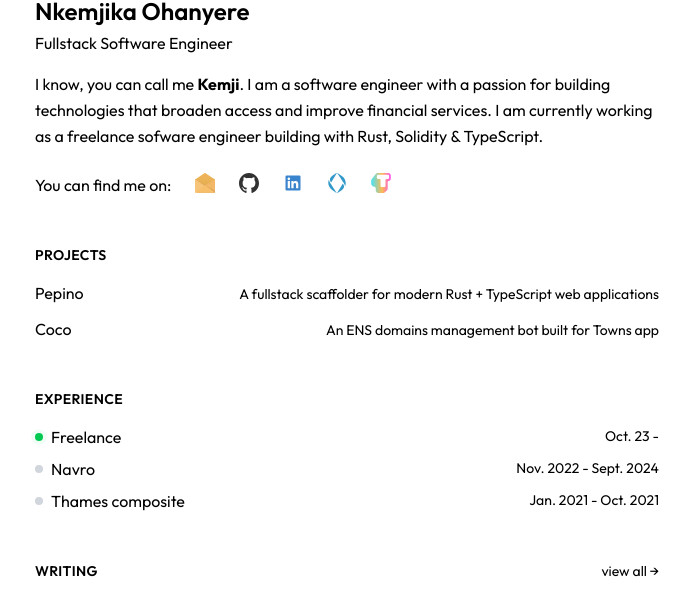
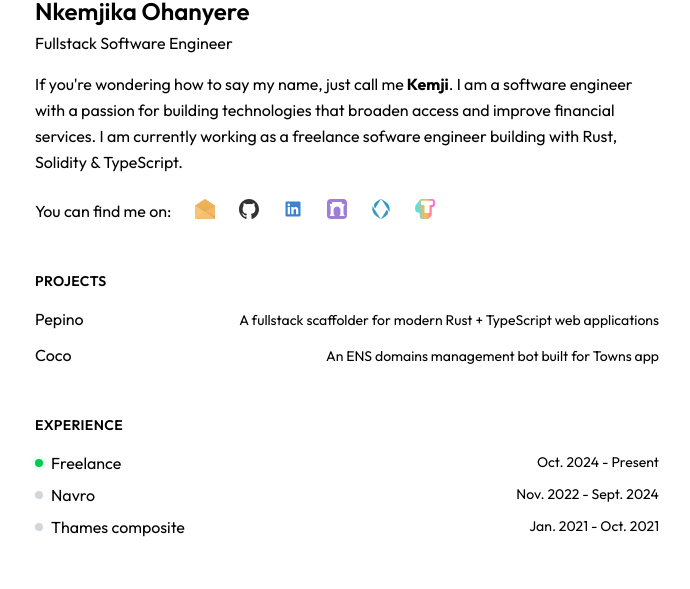
Before and after one commit to Nkemjikanma/v3, a React (Vite) app in the folder client/: page / in a window 1280 px wide. Shown: the part 129-718 px from the top of the page, without its empty margins (293-983 px from the left). Built offline with nearby package versions, Linux system fonts and the light colour scheme; no server answers.

Commit message:
chore: update bio

```diff
--- a/client/src/lib/constants.ts
+++ b/client/src/lib/constants.ts
@@ -14,12 +14,13 @@ export const experiences = [
   {
     discStyle: "Present",
     name: "Freelance",
-    duration: "Oct. 23 - ",
+    duration: "Oct. 2024 - Present ",
   },
   {
     discStyle: "Past",
     name: "Navro",
     duration: "Nov. 2022 - Sept. 2024",
+    url: "https://navro.com/",
   },
   {
     discStyle: "Past",
@@ -137,11 +138,11 @@ export const socials = [
     logo: "/images/logos/linkedin.svg",
     profile: "https://www.linkedin.com/in/nkemjika-ohanyere/",
   },
-  // {
-  //   name: "Farcaster",
-  //   logo: "/images/logos/farcaster.svg",
-  //   profile: "https://warpcast.com/nkemjika",
-  // },
+  {
+    name: "Farcaster",
+    logo: "/images/logos/farcaster.svg",
+    profile: "https://warpcast.com/nkemjika",
+  },
   {
     name: "ENS",
     logo: "/images/logos/ens1.svg",
--- a/client/src/routes/index.tsx
+++ b/client/src/routes/index.tsx
@@ -19,11 +19,11 @@ function Landing() {
         <h1 className="text-2xl font-outfitSemiBold">Nkemjika Ohanyere</h1>
         <p className="text-black mt-1">Fullstack Software Engineer</p>
         <p className="text-black mt-4 leading-relaxed">
-          I know, you can call me <span className="font-outfitBold">Kemji</span>
-          . I am a software engineer with a passion for building technologies
-          that broaden access and improve financial services. I am currently
-          working as a freelance sofware engineer building with Rust, Solidity &
-          TypeScript.
+          If you're wondering how to say my name, just call me
+          <span className="font-outfitBold"> Kemji</span>. I am a software
+          engineer with a passion for building technologies that broaden access
+          and improve financial services. I am currently working as a freelance
+          sofware engineer building with Rust, Solidity & TypeScript.
         </p>
         <div className="flex gap-6 mt-6">
           <p>You can find me on: </p>
@@ -89,7 +89,9 @@ function Landing() {
                 ) : (
                   <span className="inline-flex rounded-full h-2 w-2 bg-gray-300"></span>
                 )}
-                {exp.name}
+                <a href={exp.url} target="_blank" rel="noreferre">
+                  {exp.name}
+                </a>
               </span>
               <span className="text-black text-sm mt-1 sm:mt-0 pl-4 sm:pl-0">
                 {exp.duration}
```
